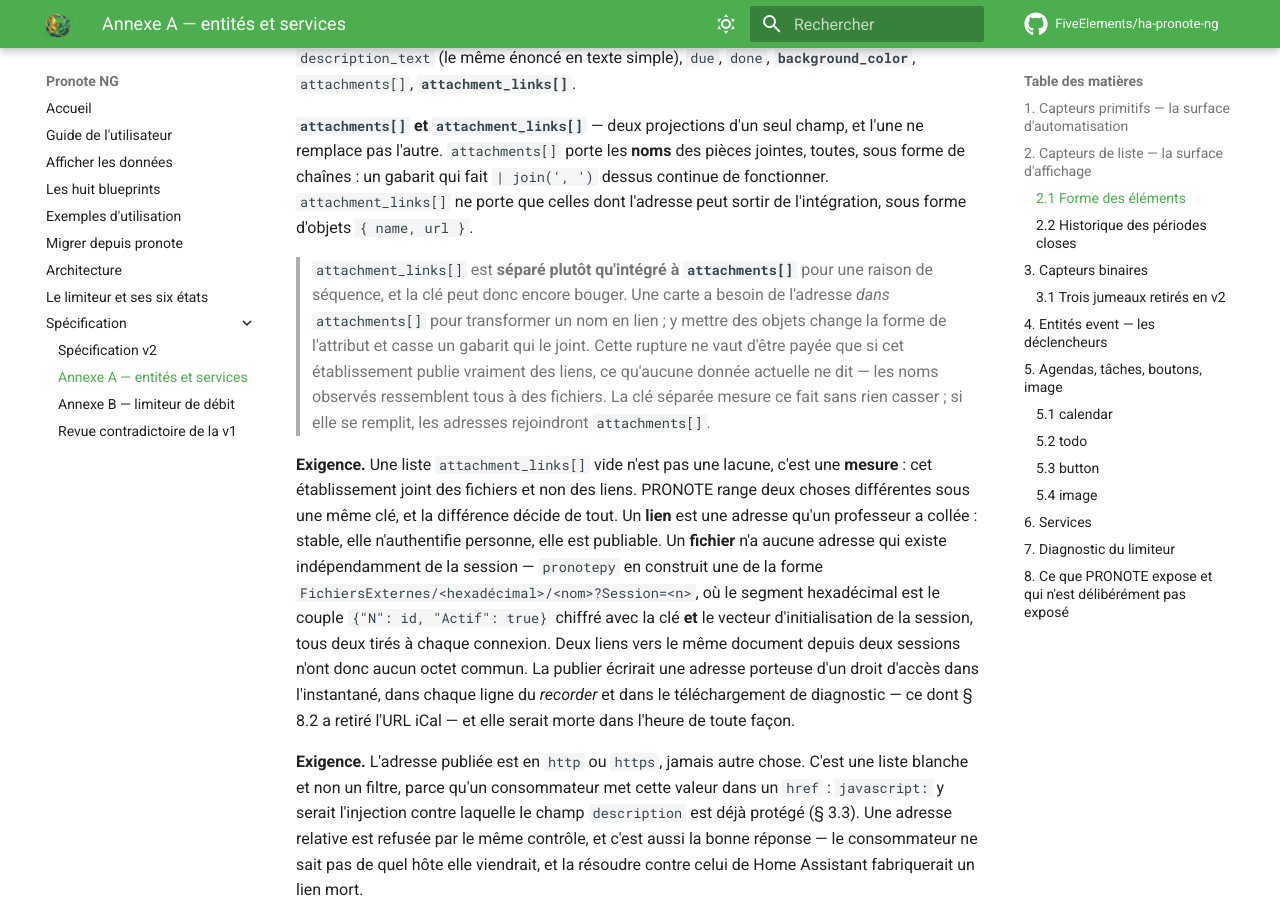
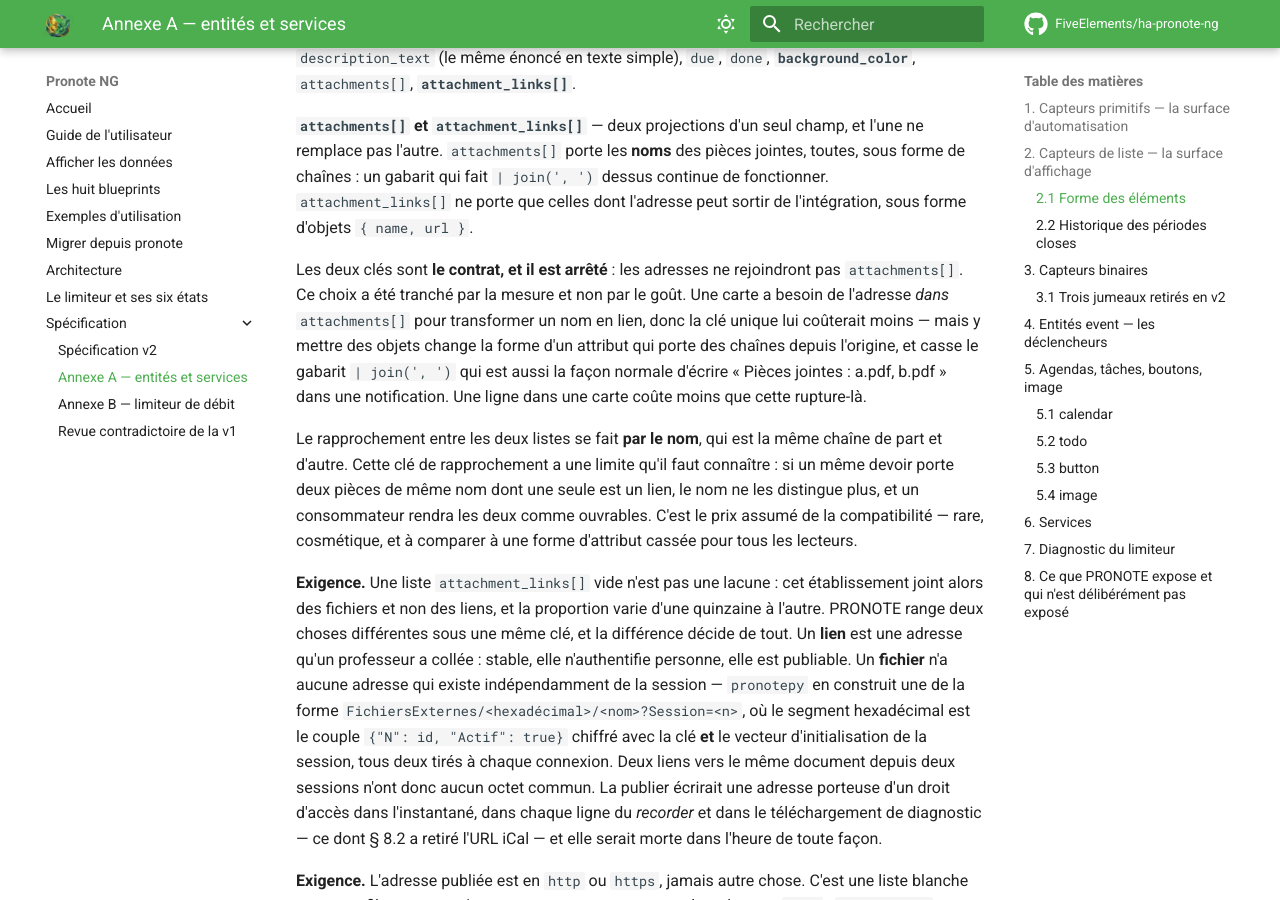
Before and after one commit to FiveElements/ha-pronote-ng, an MkDocs documentation site: the page built from docs/annexe-a-entites.md, in a window 1280 px wide and 900 px high, scrolled down 6432 px. Built offline with MkDocs 1.6.1 and Material for MkDocs 9.7.7, drawn with Linux system fonts in a browser that asks for light colours; comment, search, counter and statistics services are not loaded.

Commit message:
docs(devoirs): le contrat des pièces jointes est arrêté par la mesure
Mesuré sur l'instance en v0.0.20 : 20 devoirs, 12 pièces sur 9 d'entre eux,
**4 liens et 8 fichiers**. La prémisse « rien ne dit encore que cet
établissement publie des liens » est donc fausse, et l'encadré qui donnait
`attachment_links` comme provisoire n'a plus de raison d'être.

Ce que la mesure change, c'est le sens de l'arbitrage, pas le résultat. Tant
que « zéro lien » restait plausible, déplacer les adresses dans `attachments`
coûtait une rupture de forme pour rien. Maintenant que les liens existent, le
choix est entre une ligne dans une carte et une rupture de forme pour tous les
lecteurs de `attachments` — qui porte des chaînes depuis l'origine, et dont le
`| join(', ')` est la façon normale d'écrire « Pièces jointes : a.pdf, b.pdf »
dans une notification. La ligne dans la carte coûte moins. Les deux clés sont
donc le contrat, et laisser un avertissement de transition sur un contrat
arrêté est une invitation à ne pas s'y fier.

Documente aussi la limite assumée de ce choix, plutôt que de la laisser
découvrir : le rapprochement se fait par le nom, donc deux pièces de même nom
sur un même devoir dont une seule est un lien ne se distinguent plus, et un
consommateur rendra les deux comme ouvrables. Rare et cosmétique, à comparer à
une forme d'attribut cassée pour tout le monde.

Retire enfin l'affirmation qu'une liste vide signifie « cet établissement joint
des fichiers » : la proportion est une propriété des devoirs de la quinzaine,
pas de l'établissement.

Co-Authored-By: Claude Opus 5 (1M context) <noreply@anthropic.com>

```diff
--- a/docs/annexe-a-entites.md
+++ b/docs/annexe-a-entites.md
@@ -192,17 +192,25 @@ des pièces jointes, toutes, sous forme de chaînes : un gabarit qui fait
 que celles dont l'adresse peut sortir de l'intégration, sous forme d'objets
 `{ name, url }`.
 
-> `attachment_links[]` est **séparé plutôt qu'intégré à `attachments[]`** pour
-> une raison de séquence, et la clé peut donc encore bouger. Une carte a besoin
-> de l'adresse *dans* `attachments[]` pour transformer un nom en lien ; y mettre
-> des objets change la forme de l'attribut et casse un gabarit qui le joint.
-> Cette rupture ne vaut d'être payée que si cet établissement publie vraiment
-> des liens, ce qu'aucune donnée actuelle ne dit — les noms observés
-> ressemblent tous à des fichiers. La clé séparée mesure ce fait sans rien
-> casser ; si elle se remplit, les adresses rejoindront `attachments[]`.
+Les deux clés sont **le contrat, et il est arrêté** : les adresses ne
+rejoindront pas `attachments[]`. Ce choix a été tranché par la mesure et non
+par le goût. Une carte a besoin de l'adresse *dans* `attachments[]` pour
+transformer un nom en lien, donc la clé unique lui coûterait moins — mais y
+mettre des objets change la forme d'un attribut qui porte des chaînes depuis
+l'origine, et casse le gabarit `| join(', ')` qui est aussi la façon normale
+d'écrire « Pièces jointes : a.pdf, b.pdf » dans une notification. Une ligne
+dans une carte coûte moins que cette rupture-là.
 
-**Exigence.** Une liste `attachment_links[]` vide n'est pas une lacune, c'est
-une **mesure** : cet établissement joint des fichiers et non des liens. PRONOTE
+Le rapprochement entre les deux listes se fait **par le nom**, qui est la même
+chaîne de part et d'autre. Cette clé de rapprochement a une limite qu'il faut
+connaître : si un même devoir porte deux pièces de même nom dont une seule est
+un lien, le nom ne les distingue plus, et un consommateur rendra les deux
+comme ouvrables. C'est le prix assumé de la compatibilité — rare, cosmétique,
+et à comparer à une forme d'attribut cassée pour tous les lecteurs.
+
+**Exigence.** Une liste `attachment_links[]` vide n'est pas une lacune : cet
+établissement joint alors des fichiers et non des liens, et la proportion
+varie d'une quinzaine à l'autre. PRONOTE
 range deux choses différentes sous une même clé, et la différence décide de
 tout. Un **lien** est une adresse qu'un professeur a collée : stable, elle
 n'authentifie personne, elle est publiable. Un **fichier** n'a aucune adresse
```
